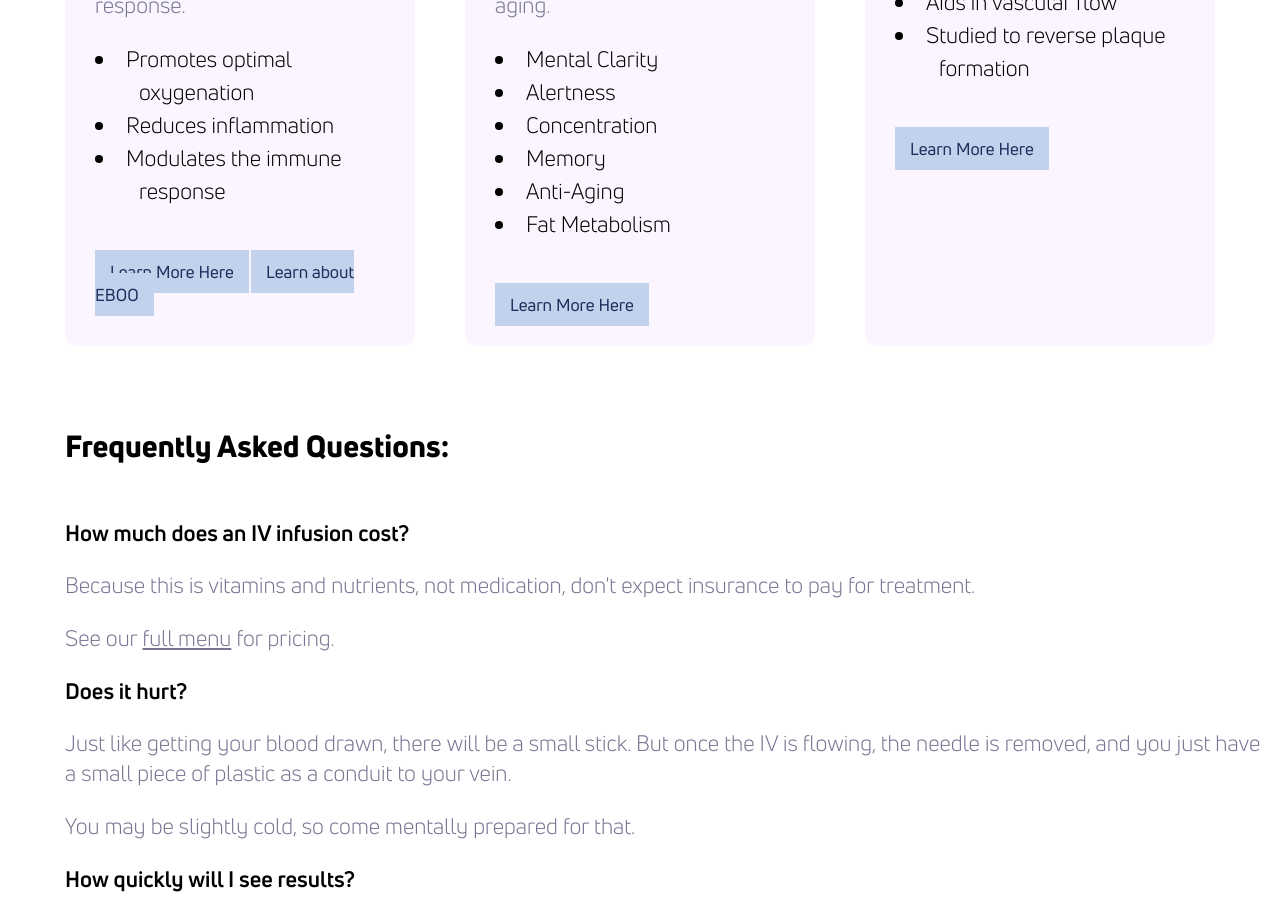
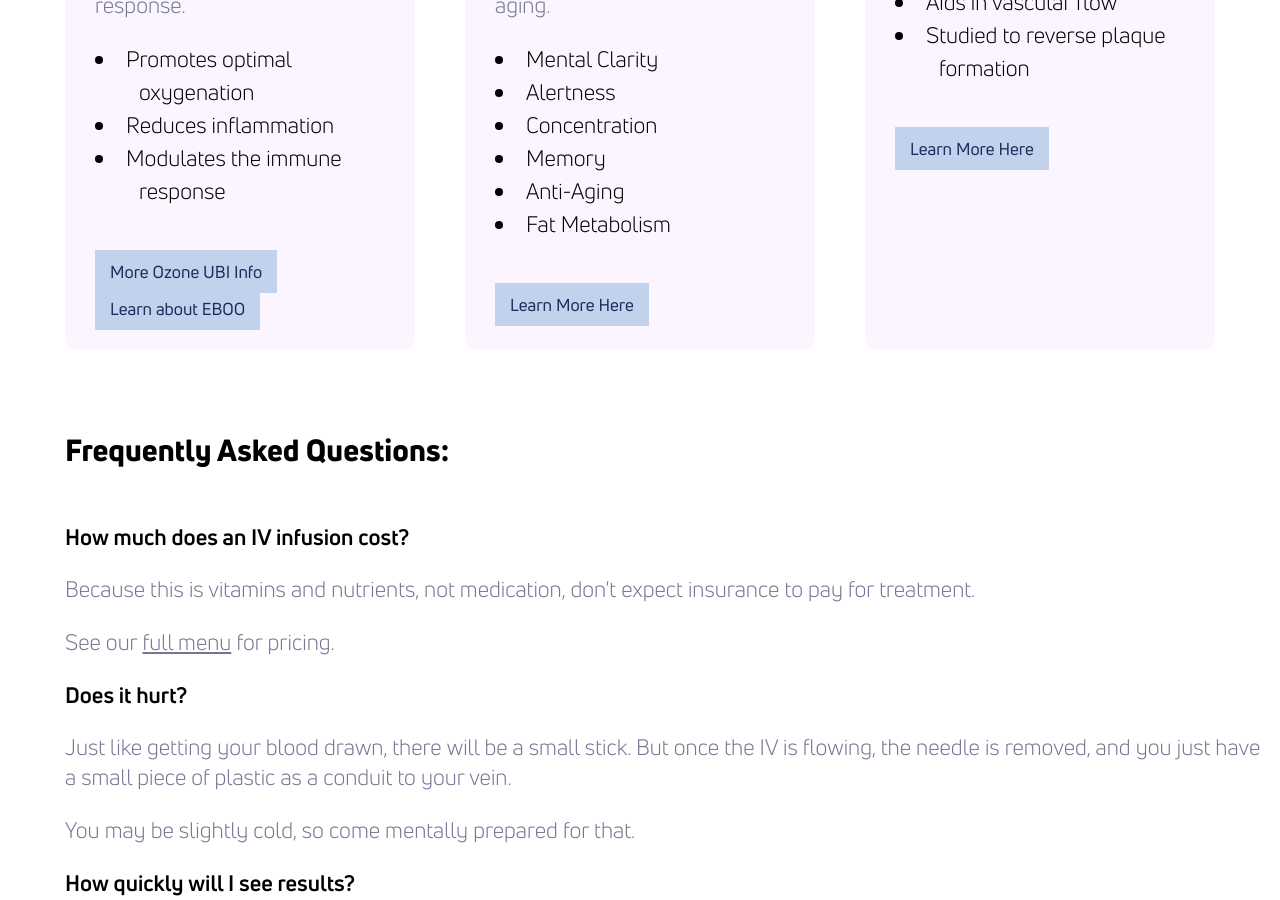
Before and after one commit to theneverwoods/gerstenberg.clinic, a Jekyll site: the page built from services/iv.html, in a window 1280 px wide and 900 px high, scrolled down 2332 px. Built offline with Jekyll 4.4.1, drawn with Linux system fonts in a browser that asks for light colours.

Commit message:
Update iv.html

```diff
--- a/services/iv.html
+++ b/services/iv.html
@@ -51,7 +51,7 @@ redirect_from: /iv
             <li>Reduces inflammation</li>
             <li>Modulates the immune response</li>
         </ul>
-        <a href="https://us18.campaign-archive.com/?u=3bdf416b29288fcc89abfd51c&id=a1f9f3c46a" target="_blank" class="btn">Learn More Here</a>
+        <a href="https://us18.campaign-archive.com/?u=3bdf416b29288fcc89abfd51c&id=a1f9f3c46a" target="_blank" class="btn">More Ozone UBI Info</a><br/><br/>
         <a href="/pdf/eboo.pdf" target="_blank" class="btn">Learn about EBOO</a>
 	</div>
 
```
